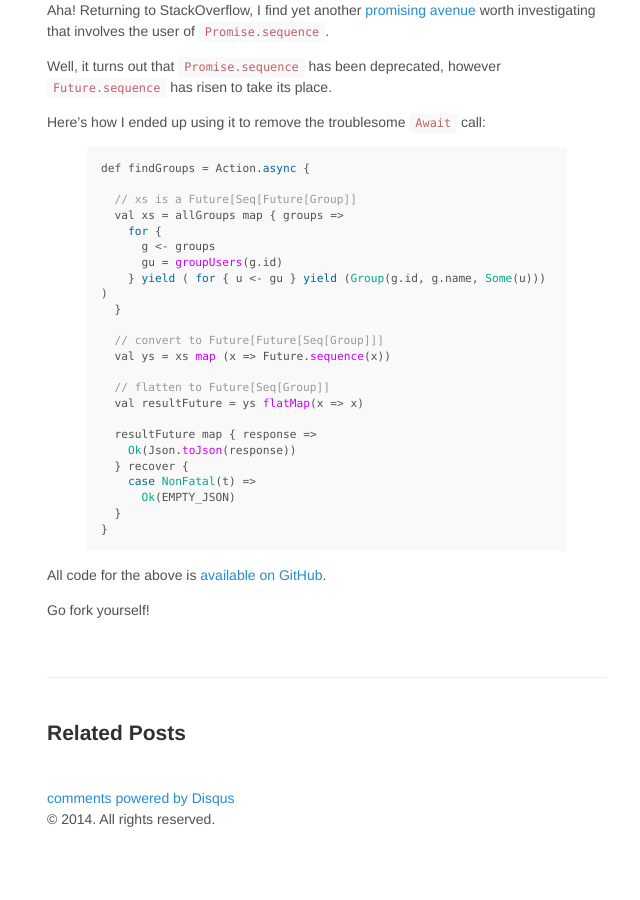
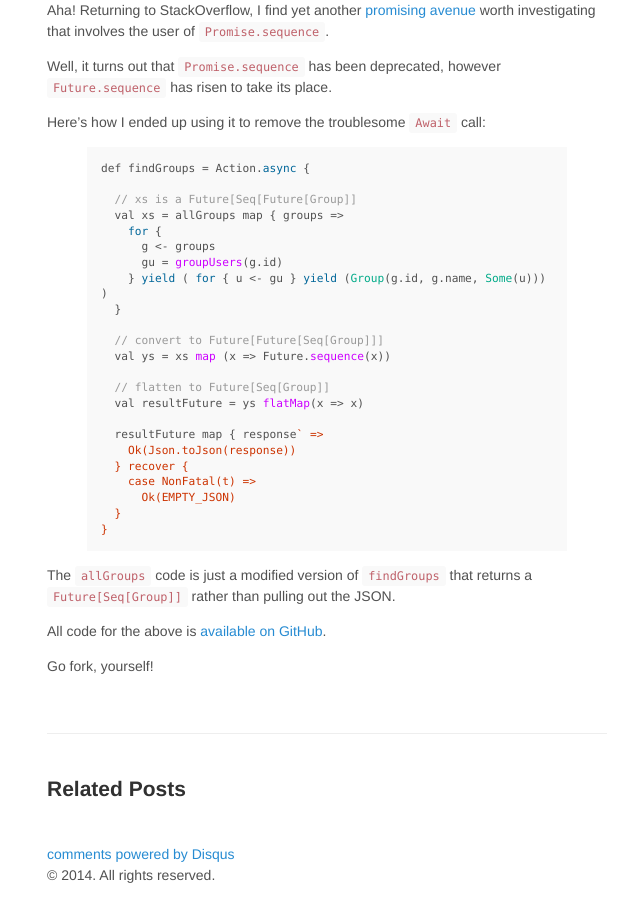
Before and after one commit to nacmacfeegle/nacmacfeegle.github.io, a Jekyll site: the page built from _posts/2014-07-24-chained-async-webservice.md, in a window 1280 px wide and 900 px high, scrolled down 2762 px. Shown: the whole window, without its empty margins (313-953 px from the left). Built offline with Jekyll 4.4.1, drawn with Linux system fonts in a browser that asks for light colours; Markdown is read by kramdown in place of the engine named in the settings; comment, search, counter and statistics services are not loaded; before the commit the page ends 3606 px from its top, so only the background shows below that; some of the changed text lies outside the part shown.

Commit message:
added info about allGroups

```diff
--- a/_posts/2014-07-24-chained-async-webservice.md
+++ b/_posts/2014-07-24-chained-async-webservice.md
@@ -160,7 +160,7 @@ def findGroups = Action.async {
   // flatten to Future[Seq[Group]]
   val resultFuture = ys flatMap(x => x)
 
-  resultFuture map { response =>
+  resultFuture map { response` =>
     Ok(Json.toJson(response))
   } recover {
     case NonFatal(t) =>
@@ -169,6 +169,9 @@ def findGroups = Action.async {
 }
 {% endhighlight %}
 
+The `allGroups` code is just a modified version of `findGroups` that returns a `Future[Seq[Group]]` rather than pulling out the JSON.
+
+
 All code for the above is <a href="https://github.com/nacmacfeegle/AsyncWSChain">available on GitHub</a>.
 
-Go fork yourself!
+Go fork, yourself!
```
Also changed, not shown: other parts of _posts/2014-07-24-chained-async-webservice.md (+1 -1 lines).
